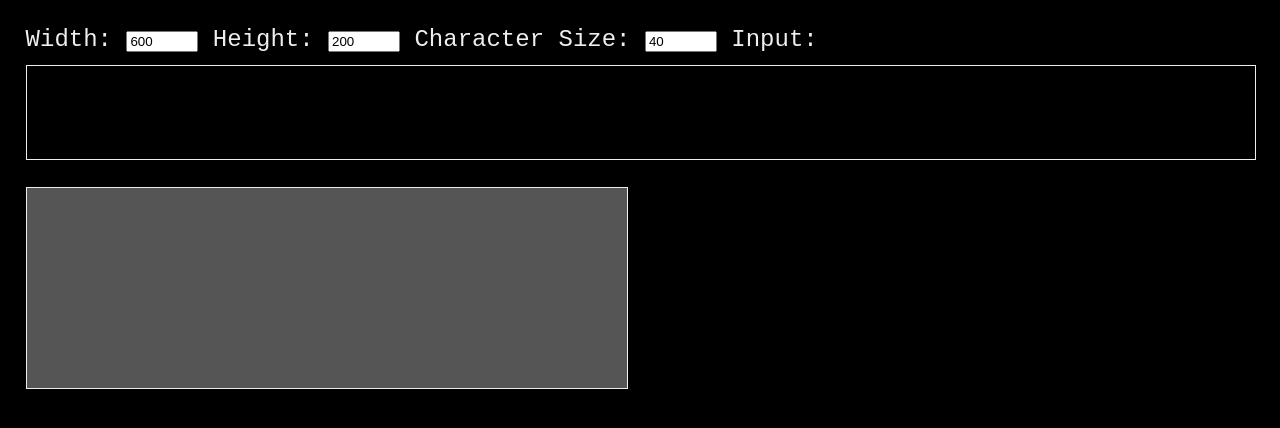
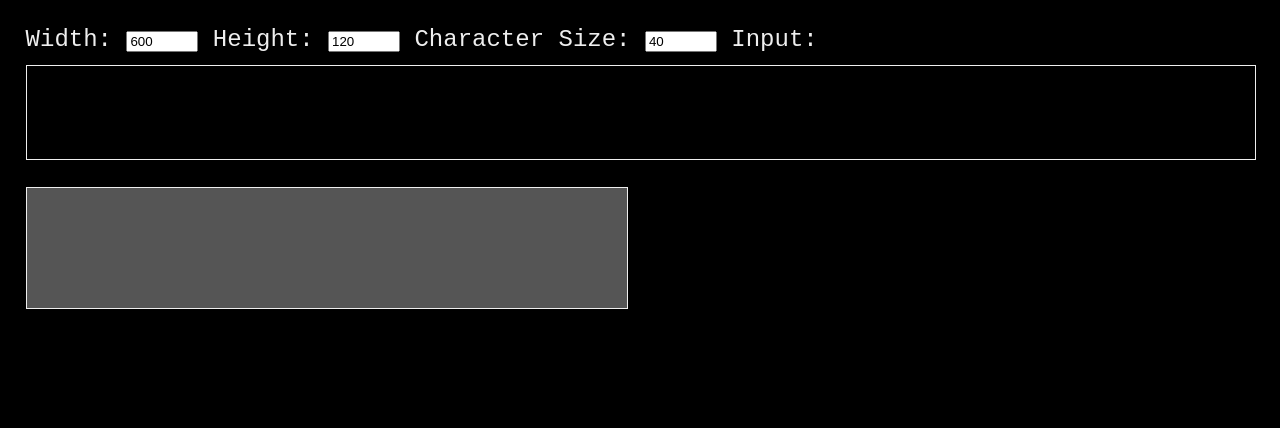
Before and after one commit to asthesus/strand, a plain HTML site: page index.html in a window 1280 px wide. Shown: the top 428 px of the page. Drawn offline with Linux system fonts and the light colour scheme.

Commit message:
Add files via upload

```diff
--- a/index.html
+++ b/index.html
@@ -10,7 +10,7 @@
 </head>
 <body>
     Width: <input type="number" id="field_width" name="width" min="1" max="4000" value="600">
-    Height: <input type="number" id="field_height" name="height" min="1" max="4000" value="200">
+    Height: <input type="number" id="field_height" name="height" min="1" max="4000" value="120">
     Character Size: <input type="number" id="field_character_size" name="character size" min="1" max="2000" value="40">
     Input:
     <div class="tocipher" id="field_to_cipher" contenteditable></div>
```
